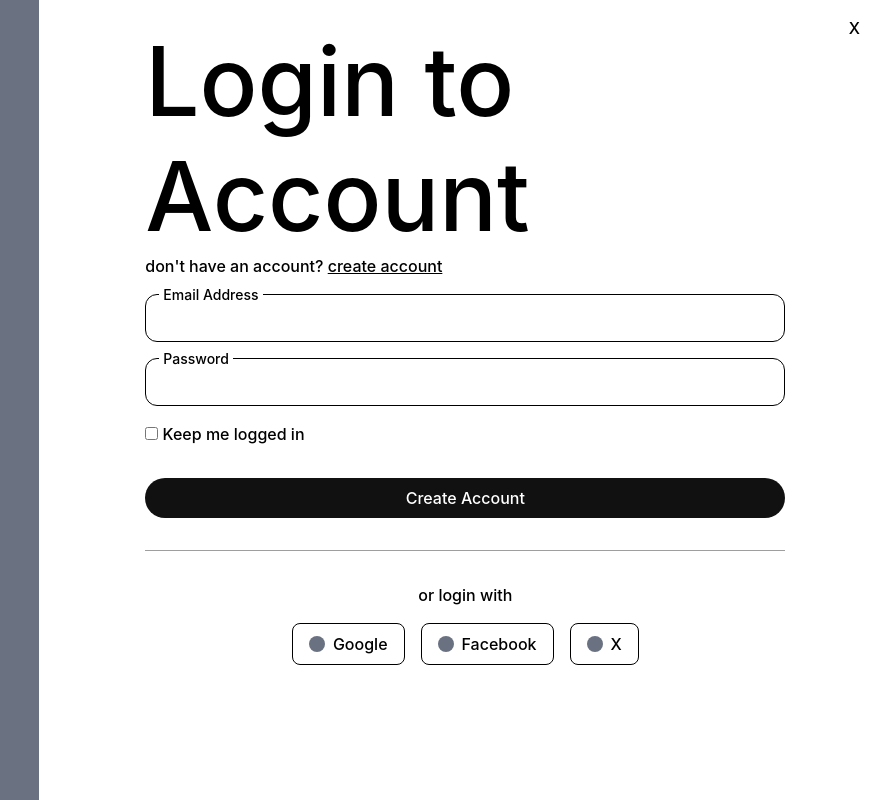
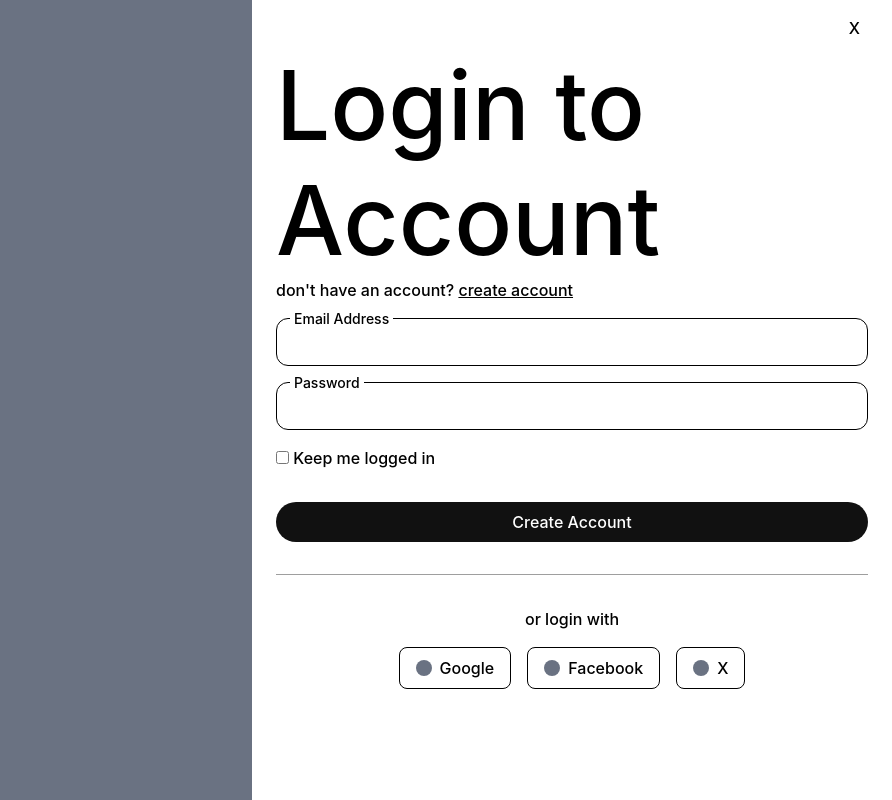
Before and after one commit to mintdexdev/lunastore, a React (Vite) app: page /auth in a window 1280 px wide. Shown: the whole page, without its empty margins (388-1280 px from the left). Built offline with nearby package versions, Linux system fonts and the light colour scheme; a web font is replaced by a local one.

Commit message:
full screen fix

```diff
--- a/src/app/pages/Auth.jsx
+++ b/src/app/pages/Auth.jsx
@@ -5,15 +5,15 @@ import { Link, useLocation } from "react-router";
 export default function Auth() {
 
   return (
-    <div className="flex h-screen">
+    <div className="flex min-h-screen ">
 
-      <div className="w-1/3 h-full bg-gray-500 ">
+      <div className="w-1/2  bg-gray-500">
         {/* <img src="" alt="" /> */}
       </div>
 
-      <div className="w-2/3 overflow-y-scroll relatives">
+      <div className="w-1/2 relatives p-6">
         <Link className="absolute right-8 top-4"
-        to={{ pathname: '/shop' }}>X</Link>
+          to={{ pathname: '/shop' }}>X</Link>
         <SignInUp />
       </div>
     </div >
```
